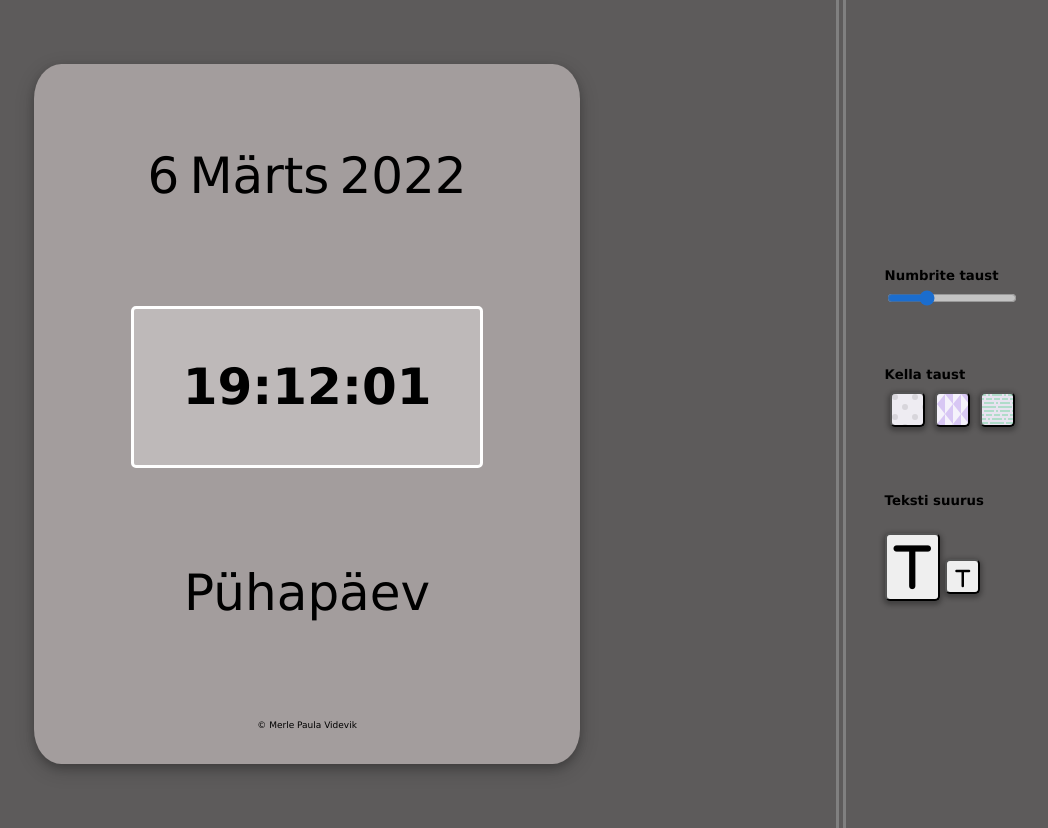
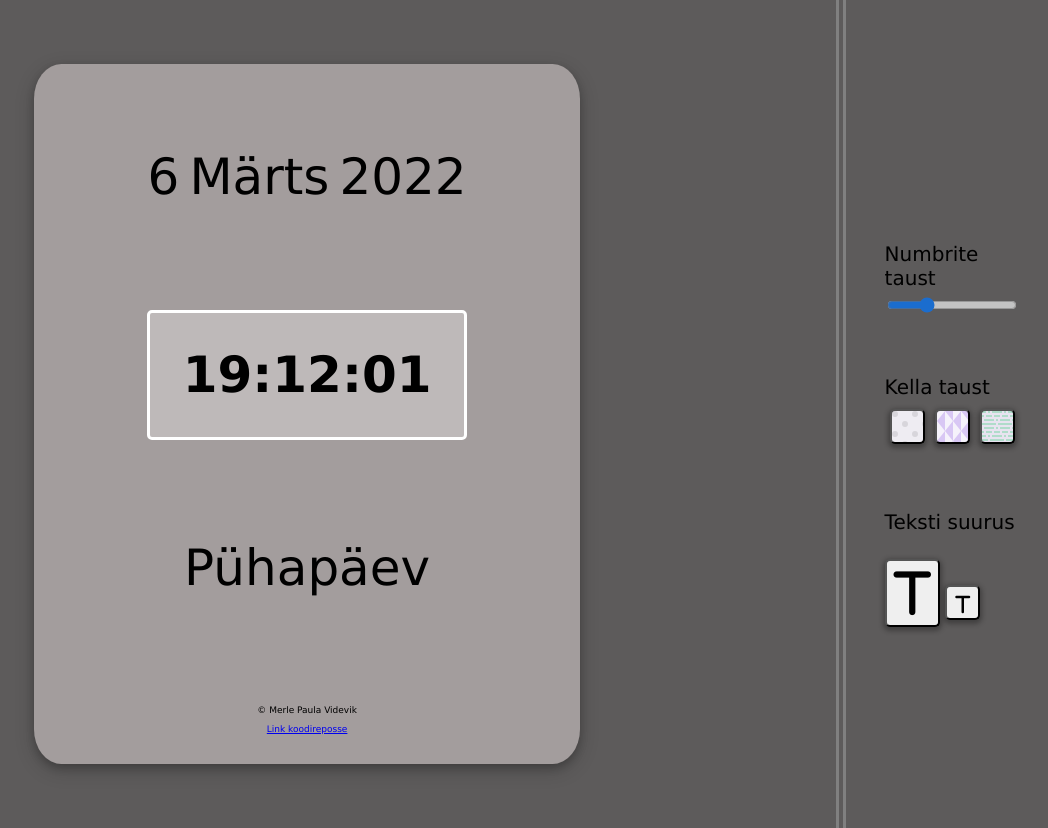
Before and after one commit to eesrakendused-2022/1-kodutoo, a plain HTML site: page index.html in a window 1280 px wide. Shown: the whole page, without its empty margins (222-1270 px from the left). Drawn offline with nearby package versions, Linux system fonts and the light colour scheme.

Commit message:
readme uuendamine ja ekraanipilt

```diff
--- a/index.html
+++ b/index.html
@@ -26,12 +26,15 @@
             </div>
             <div id="weekday">Nädalapäev</div>
         </div>
-        <p id="copyright">&copy Merle Paula Videvik</p>
+        <div id="footer">
+            <p>&copy Merle Paula Videvik</p><span><a href="https://github.com/PaulaMerle/1-kodutoo" target="_blank">Link
+                    koodireposse</a></span>
+        </div>
     </div>
     <div id="controls">
         <div id="number-backround-opacity">
             <h5>Numbrite taust</h5>
-            <input type="range" min="1" max="1000" value="288" id="slider">
+            <input type="range" min="1" max="1000" value="288" id="slider" title="kellaaja tausta läbipaistvus">
         </div>
         <div id="background-toggles" title="Muuda tausta">
             <h5>Kella taust</h5>
--- a/script.js
+++ b/script.js
@@ -30,7 +30,6 @@ let numbersContainer = document.getElementById('time');
 let slider = document.getElementById('slider');
 let rgb = numbersContainer.style.backgroundColor.split(",", 3);
 
-
 updateClock();
 
 // paneme kellaaja uuendama
@@ -50,7 +49,6 @@ document.getElementById('background-2').addEventListener("click", function () {
 document.getElementById('background-3').addEventListener("click", function () { changeBackground('3'); });
 // eventlistener numbritausta läbipaistvuseks
 slider.addEventListener('change', function () { changeOpacity(); });
-
 
 function updateClock() {
     d = new Date();
--- a/style.css
+++ b/style.css
@@ -11,6 +11,10 @@ font-family: Verdana, Geneva, Tahoma, sans-serif;
 }
 
 #container {
+display: flex;
+flex-direction: column;
+justify-content: space-around;
+align-items: center;
 background-color: rgba(184, 176, 176, 0.774);
 height: 80vh;
 width: 80vh;
@@ -55,7 +59,7 @@ box-shadow: 0 2px 5px 2px rgba(0, 0, 0, 0.3);
 cursor: pointer;
 }
 
-#copyright {
+#footer {
 display: flex;
 flex-direction: column;
 align-items: center;
@@ -72,6 +76,8 @@ padding: 3%;
 }
 
 h5 {
+font-size: 20px;
+font-weight: 500;
 margin-top: 45%;
 margin-bottom: 5px;
 }
```
Also changed, not shown: README.md, screenshot.png (added).
